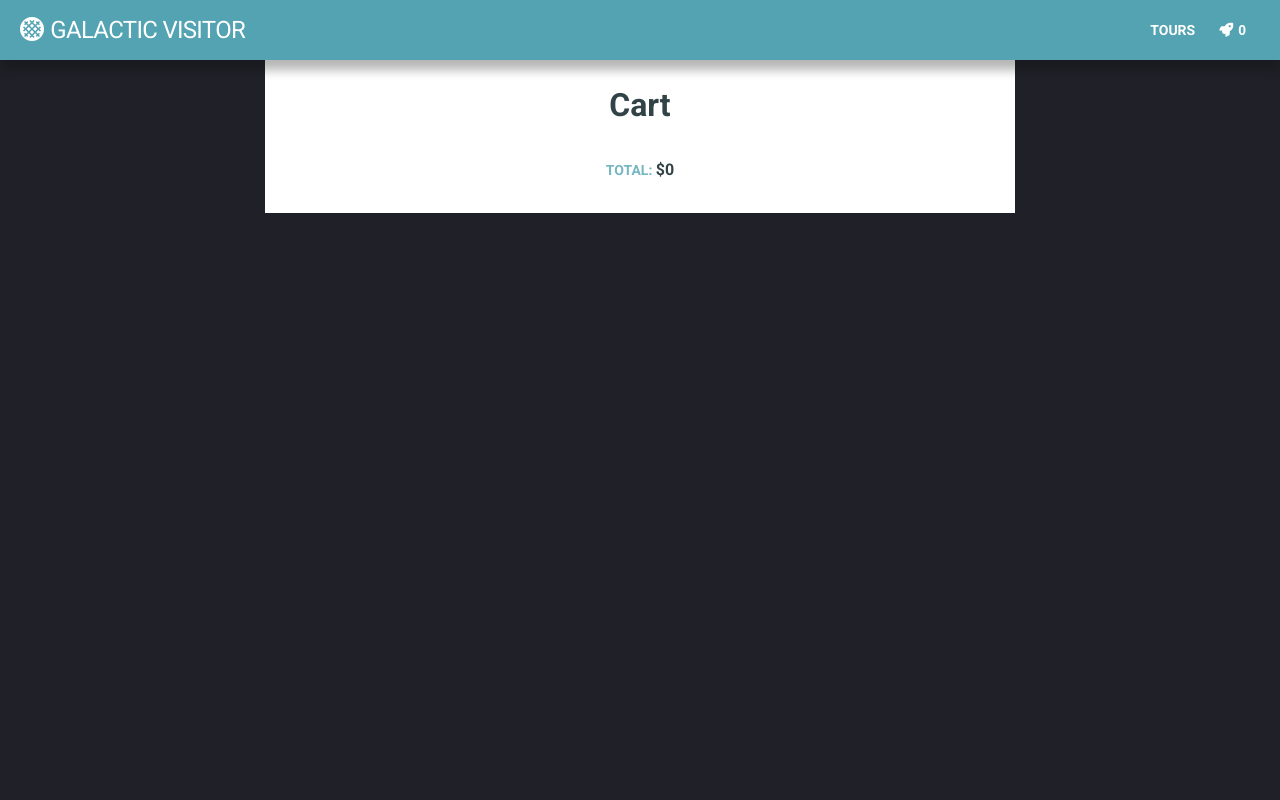
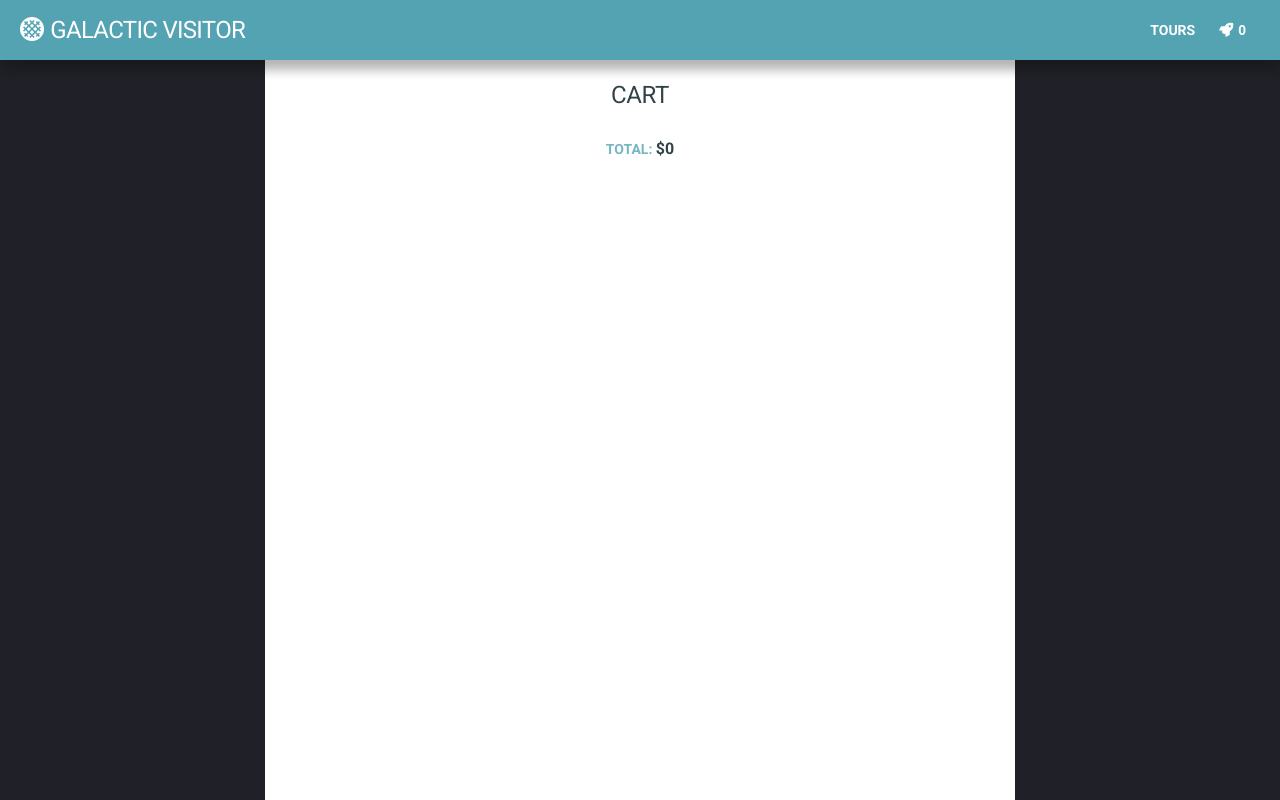
Before and after one commit to kuosandys/galactic-visitor, a React (Create React App) app: page /checkout in a window 1280 px wide. Built offline with nearby package versions, Linux system fonts and the light colour scheme.

Commit message:
Change style of h1 elements

```diff
--- a/src/components/CheckOut.js
+++ b/src/components/CheckOut.js
@@ -13,10 +13,17 @@ const CheckOutDiv = styled.div`
   align-items: center;
   min-width: 250px;
   max-width: 750px;
-  height: 100%;
+  height: 100vh;
   margin: 0 auto;
   background-color: ${(props) => props.theme.lightTextColor};
   color: ${(props) => props.theme.darkTextColor};
+
+  h1 {
+    font-weight: 400;
+    font-size: 24px;
+    text-transform: uppercase;
+    letter-spacing: -0.4px;
+  }
 
   > p {
     text-transform: uppercase;
--- a/src/components/TourDetails.js
+++ b/src/components/TourDetails.js
@@ -30,6 +30,10 @@ const TourDetailsDiv = styled.div`
 
   h1 {
     margin-top: 20px;
+    font-weight: 400;
+    font-size: 24px;
+    text-transform: uppercase;
+    letter-spacing: -0.4px;
   }
   img {
     width: 200px;
```
